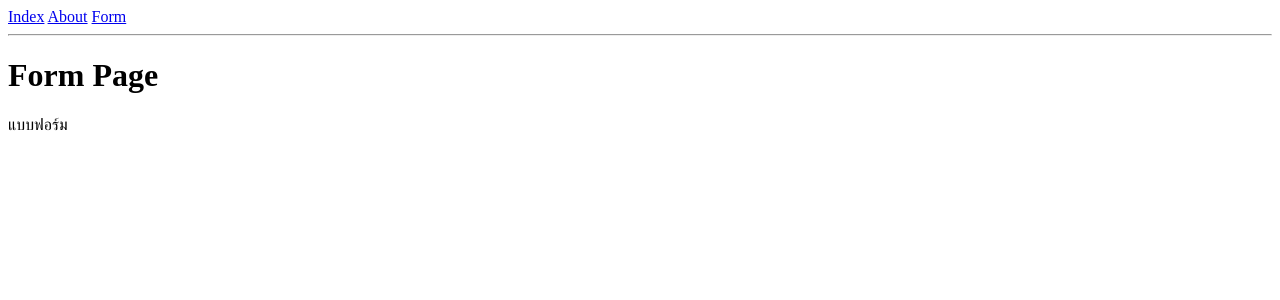
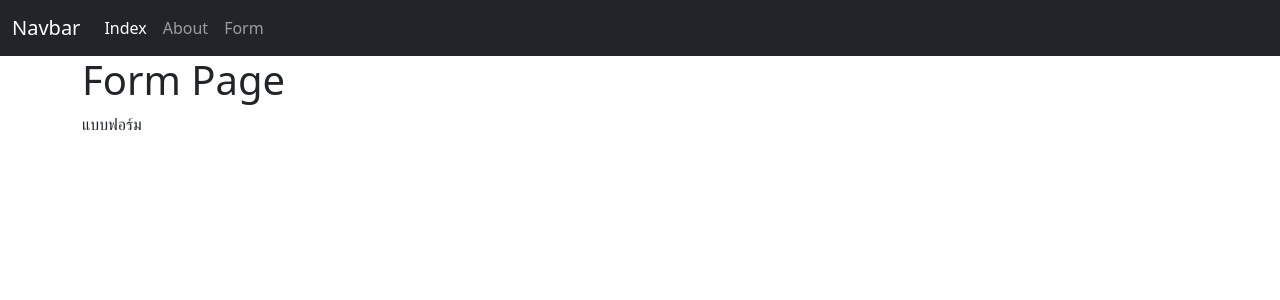
Before and after one commit to iiimomoniii/Intro_Django, a Django app: page /form in a window 1280 px wide. Shown: the top 300 px of the page. Run offline with Django 4.2, Linux system fonts and the light colour scheme.

Commit message:
import boostrap 5

```diff
--- a/myproject/myapp/templates/main.html
+++ b/myproject/myapp/templates/main.html
@@ -4,6 +4,11 @@
 <head>
     <meta charset="UTF-8">
     <meta name="viewport" content="width=device-width, initial-scale=1.0">
+    <link href="https://cdn.jsdelivr.net/npm/bootstrap@5.0.2/dist/css/bootstrap.min.css" rel="stylesheet"
+        integrity="sha384-EVSTQN3/azprG1Anm3QDgpJLIm9Nao0Yz1ztcQTwFspd3yD65VohhpuuCOmLASjC" crossorigin="anonymous">
+    <script src="https://cdn.jsdelivr.net/npm/bootstrap@5.0.2/dist/js/bootstrap.bundle.min.js"
+        integrity="sha384-MrcW6ZMFYlzcLA8Nl+NtUVF0sA7MsXsP1UyJoMp4YLEuNSfAP+JcXn/tWtIaxVXM"
+        crossorigin="anonymous"></script>
     <title>Main Page</title>
     <!-- space for title page -->
     {% block title %}
@@ -11,12 +16,31 @@
 </head>
 
 <body>
-    <a href="/">Index</a>
-    <a href="/about">About</a>
-    <a href="/form">Form</a>
-    <hr>
+    <nav class="navbar navbar-expand-lg navbar-dark bg-dark">
+        <div class="container-fluid">
+            <a class="navbar-brand" href="#">Navbar</a>
+            <button class="navbar-toggler" type="button" data-bs-toggle="collapse" data-bs-target="#navbarNav"
+                aria-controls="navbarNav" aria-expanded="false" aria-label="Toggle navigation">
+                <span class="navbar-toggler-icon"></span>
+            </button>
+            <div class="collapse navbar-collapse" id="navbarNav">
+                <ul class="navbar-nav">
+                    <li class="nav-item">
+                        <a class="nav-link active" aria-current="page" href="/" class="btn btn-primary">Index</a>
+                    </li>
+                    <li class="nav-item">
+                        <a class="nav-link" href="/about" class="btn btn-warning">About</a>
+                    </li>
+                    <li class="nav-item">
+                        <a class="nav-link" href="/form" class="btn btn-success">Form</a>
+                    </li>
+                </ul>
+            </div>
+        </div>
+    </nav>
 
-    <div>
+
+    <div class="container">
         <!-- space for content page -->
         {% block content %}
         {% endblock %}
```
